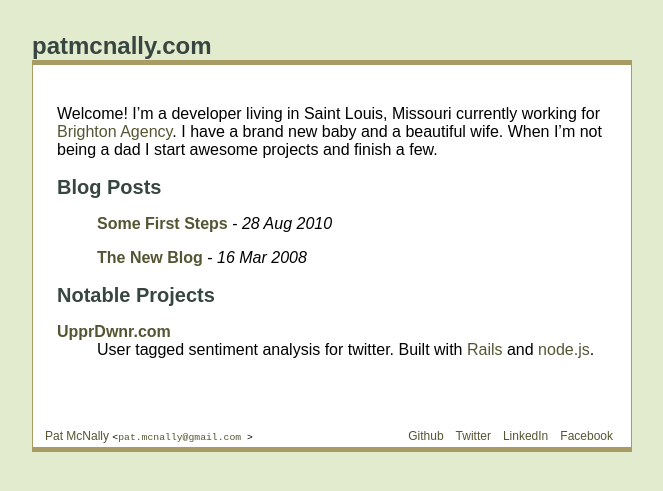
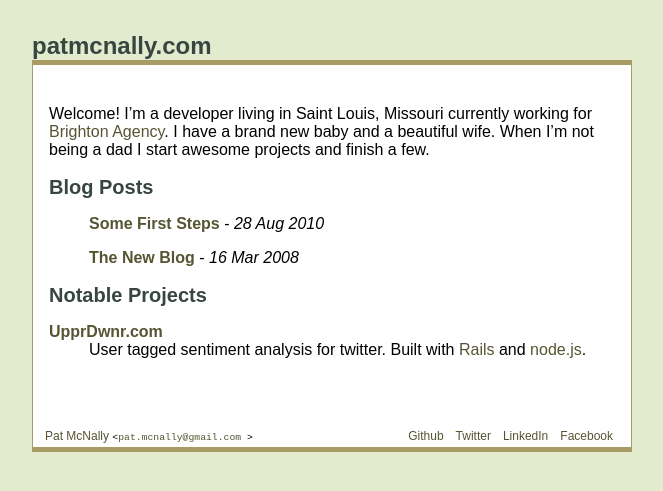
Before and after one commit to patmcnally/patmcnally.com, a Jekyll site: the page built from index.markdown, in a window 1280 px wide. Shown: the top 491 px of the page, without its empty margins (308-971 px from the left). Built offline with Jekyll 4.4.1, drawn with Linux system fonts in a browser that asks for light colours.

```diff
--- a/css/screen.css
+++ b/css/screen.css
@@ -39,7 +39,7 @@ header h1{
 }
 
 #content {
-    padding: 1.5em;
+    padding: 1.5em 1.0em;
     background: white;
     border: 1px solid #A89B64;
     border-top-width: 5px;
```
Also changed, not shown: 1 other file.
